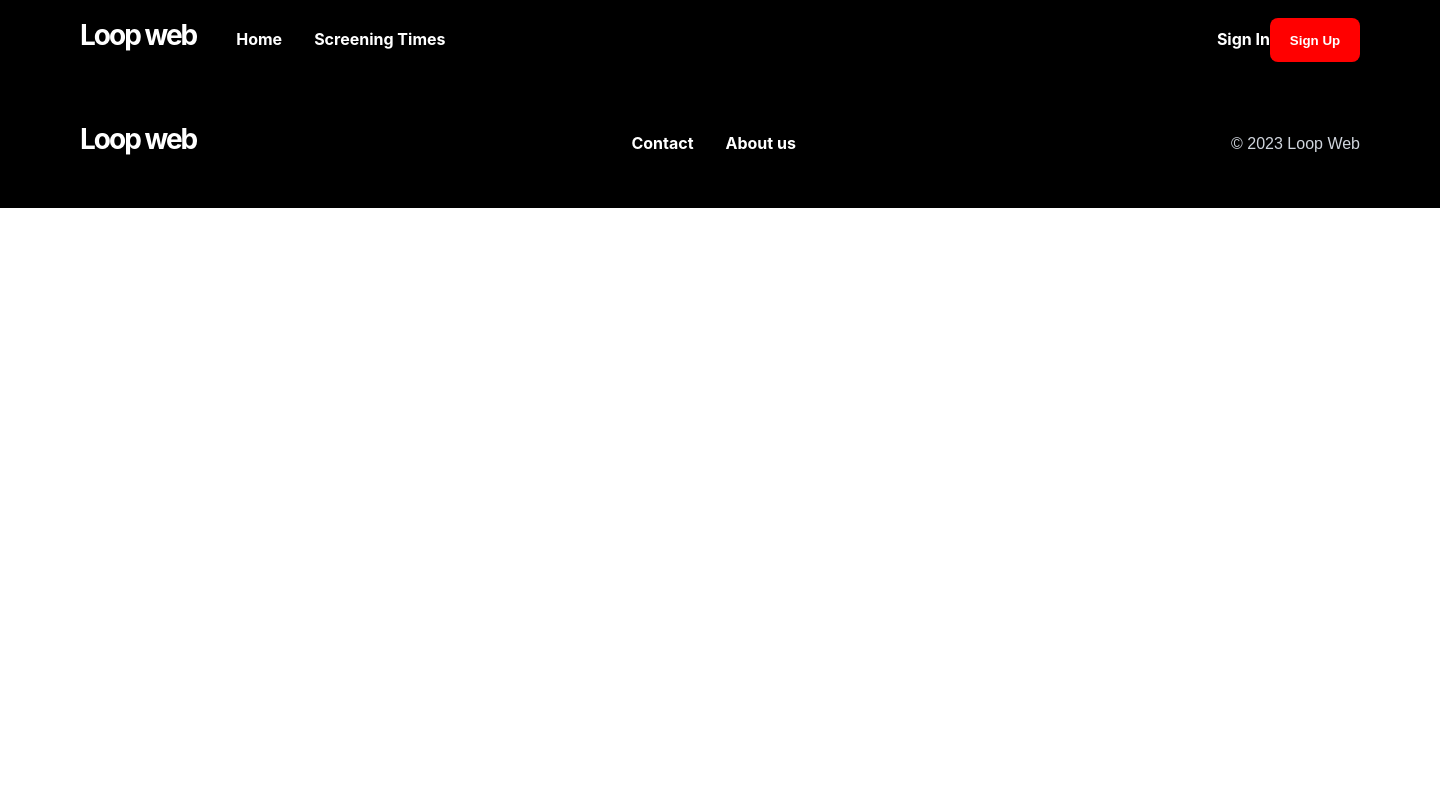
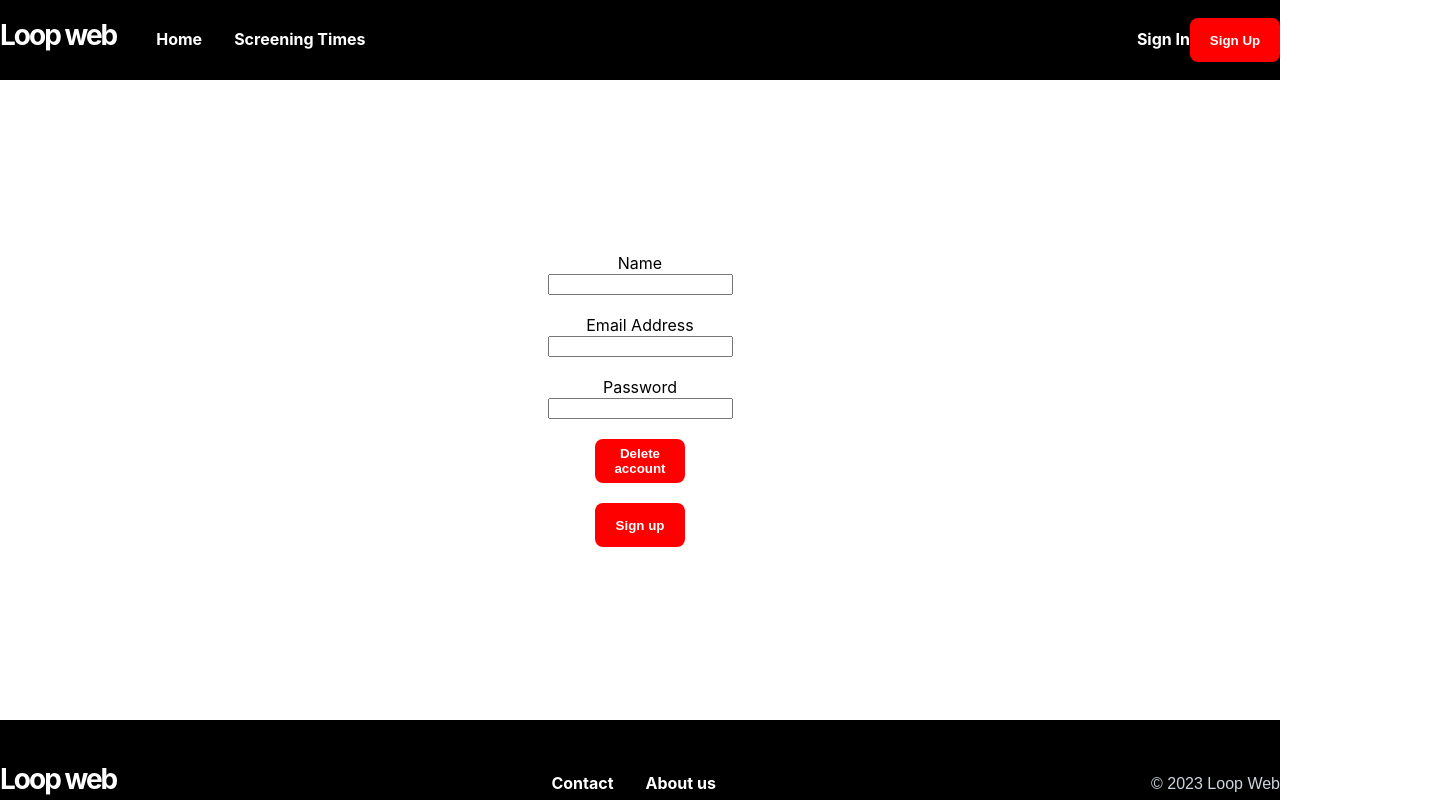
Before and after one commit to herpichRmit/LoopWeb, a React (Create React App) app in the folder loopweb/: page /edit in a window 1280 px wide. Shown: the top 800 px of the page, 1440 px wide, since content can reach past the window. Built offline with nearby package versions, Linux system fonts and the light colour scheme.

Commit message:
Added edit page

```diff
--- a/loopweb/src/App.js
+++ b/loopweb/src/App.js
@@ -3,7 +3,7 @@ import React, { useEffect, useState } from 'react';
 import './App.css';
 import { Header, Footer } from './components/common';
 import { BrowserRouter as Router, Routes, Route } from 'react-router-dom';
-import { LandingPage, MoviePage, SignInPage, SignUpPage } from './pages';
+import { LandingPage, MoviePage, SignInPage, SignUpPage, EditPage } from './pages';
 
 
 
@@ -27,6 +27,7 @@ function App() {
           <Route path="/movies/:movieTitle" element={<MoviePage />} />
           <Route path="/SignIn" element={<SignInPage setIsLoggedIn={setIsLoggedIn} />} />
           <Route path="/SignUp" element={<SignUpPage setIsLoggedIn={setIsLoggedIn} />} />
+          <Route path="/edit" element={<EditPage setIsLoggedIn={setIsLoggedIn} />} />
         </Routes>
         <Footer />
       </Router>
--- a/loopweb/src/components/common/footer/Footer.css
+++ b/loopweb/src/components/common/footer/Footer.css
@@ -1,7 +1,7 @@
 
 
 .footer {
-    width: 1440px;
+    width: 100vw;
     height: 128px;
     background-color: black;
     display: flex;
--- a/loopweb/src/components/common/header/Header.css
+++ b/loopweb/src/components/common/header/Header.css
@@ -1,7 +1,7 @@
 
 
 .header {
-    width: 1440px;
+    width: 100vw;
     height: 80px;
     background-color: black;
     display: flex;
--- a/loopweb/src/components/moviePage/MovieContent.css
+++ b/loopweb/src/components/moviePage/MovieContent.css
@@ -13,7 +13,7 @@
 }
 
 .movieContent-container_space img {
-    width: 1440px;
+    width: 100vw;
     height: 200px;
     object-fit: cover;
 }
--- /dev/null
+++ b/loopweb/src/pages/editPage/EditPage.css
@@ -0,0 +1,17 @@
+
+.editPage-container{
+    display: flex;
+    flex-direction: row;
+    justify-content: center;
+    align-items: center;
+    min-height: 80vh;
+    width: 100vw;
+}
+
+.editPage-display_flex{
+    display: flex;
+    flex-direction: column;
+    gap: 20px;
+    justify-content: center;
+    align-items: center;
+}
--- /dev/null
+++ b/loopweb/src/pages/editPage/EditPage.jsx
@@ -0,0 +1,85 @@
+import React, { useState } from "react";
+import './EditPage.css';
+import useForm from "../../components/common/form/useForm"
+import validate from "../../components/common/form/LoginFormValidationRules";
+import { useNavigate } from 'react-router-dom';
+
+
+// import { useParams } from "react-router-dom";
+
+function EditPage ({ setIsLoggedIn }) {
+
+    const navigate = useNavigate();
+
+    const {
+        values,
+        errors,
+        handleChange,
+        handleSubmit
+    } = useForm(editUser, validate);
+
+
+    function editUser() {
+
+        const user = values;
+
+        localStorage.removeItem("currentUser");
+        localStorage.setItem('currentUser', JSON.stringify(user));
+
+        setIsLoggedIn(true);
+
+        navigate('/');
+
+    }
+
+    function removeUser() {
+
+        const user = values;
+
+        localStorage.removeItem("currentUser");
+
+        setIsLoggedIn(false);
+
+        navigate('/');
+
+    }
+
+    // delete account needs to remove an item from current user
+    // turn is logged in off
+
+    return (
+
+        <div className="editPage-container">
+            <form onSubmit={handleSubmit}>
+                <div className="editPage-display_flex">
+                    <div className="field">
+                        <label className="label">Name</label>
+                        <div className="control">
+                            <input className={`input ${errors.name && 'is-danger'}`} type="text" name="name" onChange={handleChange} value={values.name || ''} required />
+                        </div>
+                    </div>
+                    <div className="field">
+                        <label className="label">Email Address</label>
+                        <div className="control">
+                            <input className={`input ${errors.email && 'is-danger'}`} type="email" name="email" onChange={handleChange} value={values.email || ''} required />
+                        </div>
+                    </div>
+                    <div className="field">
+                        <label className="label">Password</label>
+                        <div className="control">
+                            <input className={`input ${errors.password && 'is-danger'}`} type="password" name="password" onChange={handleChange} value={values.password || ''} required />
+                        </div>
+                        {errors.password && (
+                            <p className="help is-danger">{errors.password}</p>
+                        )}
+                    </div>
+                    <button onClick={removeUser}>Delete account</button>
+                    <button type="submit" className="button">Sign up</button>
+
+                </div>
+            </form>
+        </div>
+    );
+}
+
+export default EditPage;
--- /dev/null
+++ b/loopweb/src/pages/editPage/index.js
@@ -0,0 +1,3 @@
+import EditPage from "./EditPage";
+
+export default EditPage;
--- a/loopweb/src/pages/index.js
+++ b/loopweb/src/pages/index.js
@@ -2,5 +2,6 @@ import LandingPage from './landingPage';
 import MoviePage from './moviePage';
 import SignInPage from './signInPage';
 import SignUpPage from './signUpPage';
+import EditPage from './editPage';
 
-export { LandingPage, MoviePage, SignInPage, SignUpPage }
+export { LandingPage, MoviePage, SignInPage, SignUpPage, EditPage }
--- a/loopweb/src/pages/landingPage/LandingPage.css
+++ b/loopweb/src/pages/landingPage/LandingPage.css
@@ -2,7 +2,7 @@
 
 
 img {
-    width: 1440px;
+    width: 100vw;
     height: 540px;
     object-fit: cover;
 }
```
